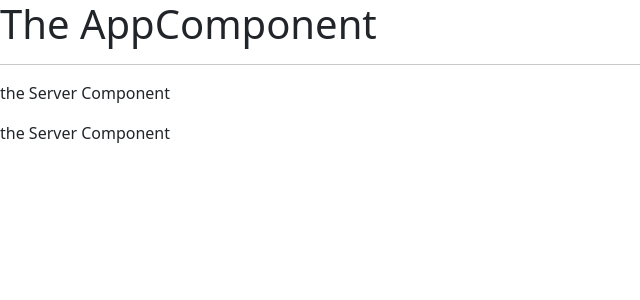
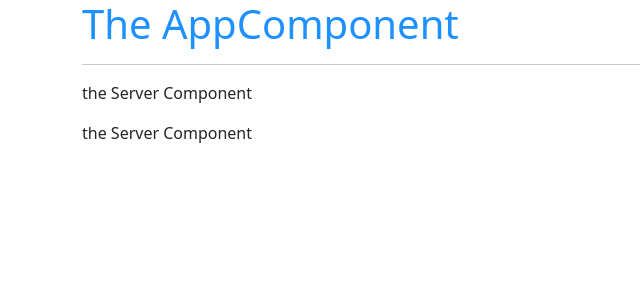
Before and after one commit to Khangithub/shop-saleman, an Angular app: page / in a window 1280 px wide. Shown: the top 300 px of the page, without its empty margins (0-640 px from the left). Built offline with nearby package versions, Linux system fonts and the light colour scheme.

Commit message:
add styles

```diff
--- a/src/app/app.component.css
+++ b/src/app/app.component.css
@@ -0,0 +1,3 @@
+h1 {
+  color: darkblue;
+}
--- a/src/app/app.component.html
+++ b/src/app/app.component.html
@@ -1,3 +1,9 @@
-<h1>The AppComponent</h1>
-<hr>
-<app-servers></app-servers>
+<div class="container">
+  <div class="row">
+    <div class="col-xs-12">
+      <h1>The AppComponent</h1>
+      <hr />
+      <app-servers></app-servers>
+    </div>
+  </div>
+</div>
--- a/src/app/app.component.ts
+++ b/src/app/app.component.ts
@@ -3,7 +3,14 @@
 @Component({
   selector: 'app-root',
   templateUrl: './app.component.html',
-  styleUrls: ['./app.component.css'],
+  // styleUrls: ['./app.component.css'],
+  styles: [
+    `
+      h1 {
+        color: dodgerblue;
+      }
+    `,
+  ],
 })
 export class AppComponent {
   name = 'Tam';
--- a/src/app/servers/servers.component.ts
+++ b/src/app/servers/servers.component.ts
@@ -2,14 +2,14 @@
 
 @Component({
   selector: 'app-servers',
-  templateUrl: './servers.component.html',
-  styleUrls: ['./servers.component.css']
+  template: `
+  <app-server></app-server>
+  <app-server></app-server>
+  `,
+  styleUrls: ['./servers.component.css'],
 })
 export class ServersComponent implements OnInit {
+  constructor() {}
 
-  constructor() { }
-
-  ngOnInit(): void {
-  }
-
+  ngOnInit(): void {}
 }
```
